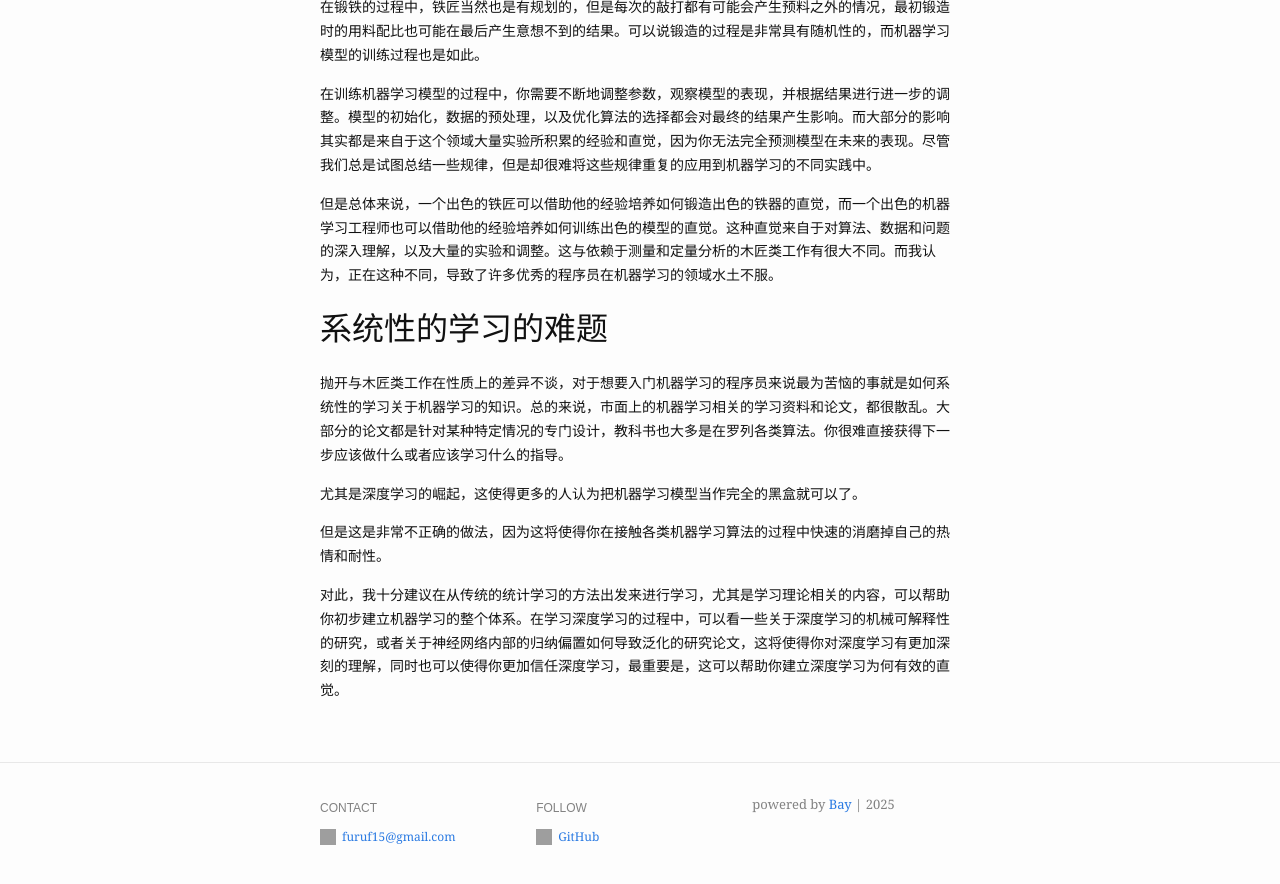
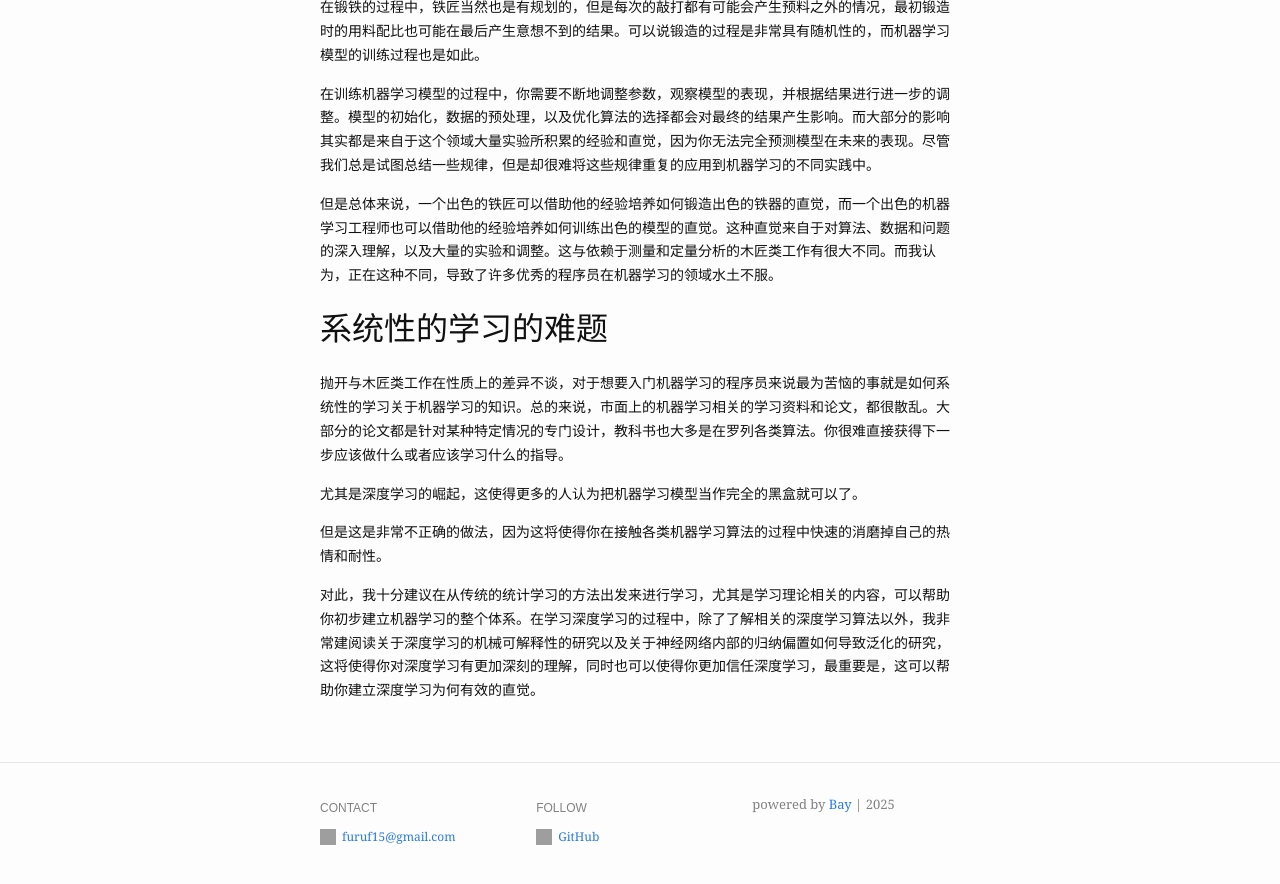
Before and after one commit to FuRuF-11/FuRuF-11.github.io, a Jekyll site: the page built from _posts/2025-01-01-carpenter-and-ironsmith.md, in a window 1280 px wide and 900 px high, scrolled down 1087 px. Shown: the top 884 px of the window. Built offline with Jekyll 4.4.1, drawn with Linux system fonts in a browser that asks for light colours; a script that is not in the unit is left out.

Commit message:
modified:   _posts/2025-01-01-carpenter-and-ironsmith.md

```diff
--- a/_posts/2025-01-01-carpenter-and-ironsmith.md
+++ b/_posts/2025-01-01-carpenter-and-ironsmith.md
@@ -39,4 +39,4 @@ blurb: "木匠与铁匠"
 
 但是这是非常不正确的做法，因为这将使得你在接触各类机器学习算法的过程中快速的消磨掉自己的热情和耐性。
 
-对此，我十分建议在从传统的统计学习的方法出发来进行学习，尤其是学习理论相关的内容，可以帮助你初步建立机器学习的整个体系。在学习深度学习的过程中，可以看一些关于深度学习的机械可解释性的研究，或者关于神经网络内部的归纳偏置如何导致泛化的研究论文，这将使得你对深度学习有更加深刻的理解，同时也可以使得你更加信任深度学习，最重要是，这可以帮助你建立深度学习为何有效的直觉。
+对此，我十分建议在从传统的统计学习的方法出发来进行学习，尤其是学习理论相关的内容，可以帮助你初步建立机器学习的整个体系。在学习深度学习的过程中，除了了解相关的深度学习算法以外，我非常建阅读关于深度学习的机械可解释性的研究以及关于神经网络内部的归纳偏置如何导致泛化的研究，这将使得你对深度学习有更加深刻的理解，同时也可以使得你更加信任深度学习，最重要是，这可以帮助你建立深度学习为何有效的直觉。
```
